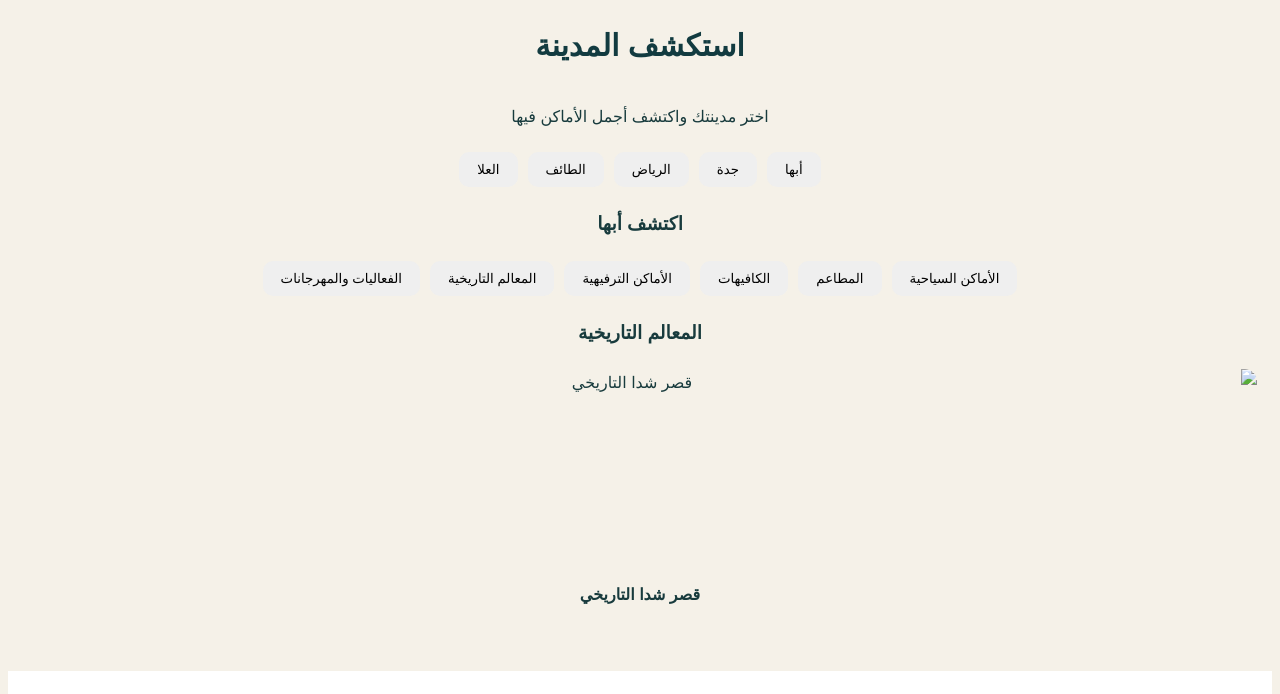
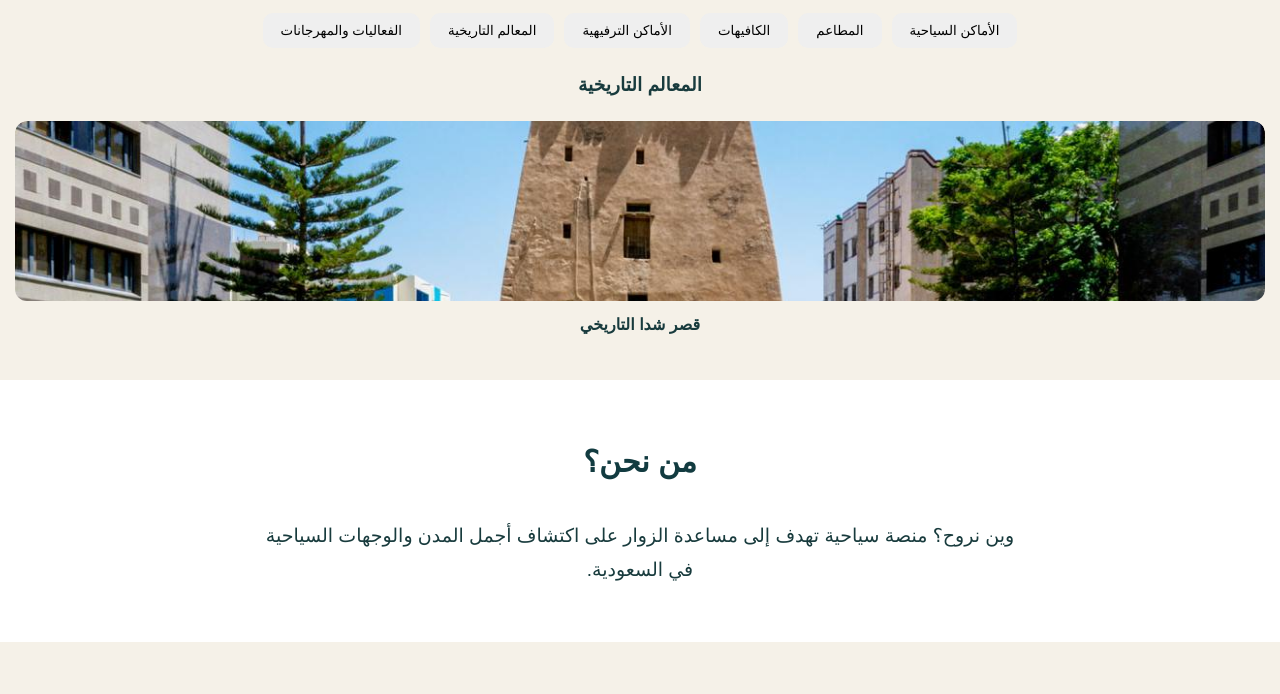
Before and after one commit to arwaalshahrani507-cpu/wain-nrooh, a plain HTML site: page index.html in a window 1280 px wide. Shown: the part 3840-4534 px from the top of the page. Drawn offline with Linux system fonts and the light colour scheme.

Commit message:
Add website HTML and CSS

```diff
--- a/index.html
+++ b/index.html
@@ -129,7 +129,7 @@ restaurants: [],
 cafes: [],
 entertainment: [],
 history: [
-{ name: "قصر شدا التاريخي", image: "images/abha4.JPEG" }
+{ name: "قصر شدا التاريخي", image: "abha4.JPEG" }
 ],
 events: []
 },
--- a/style.css
+++ b/style.css
@@ -2,7 +2,7 @@
 مشروع وين نروح - Wain Nrooh
 ===================================== */
 /* الإعدادات العامة */
-{
+* {
 margin: 0;
 padding: 0;
 box-sizing: border-box;
```
